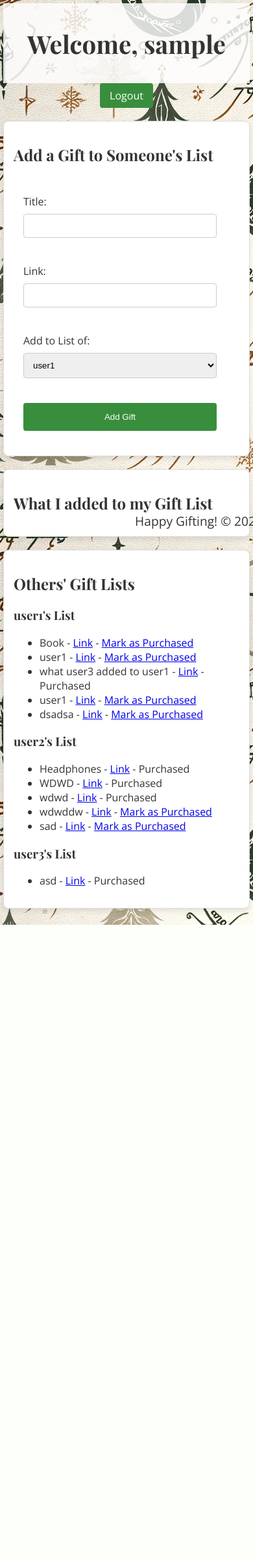
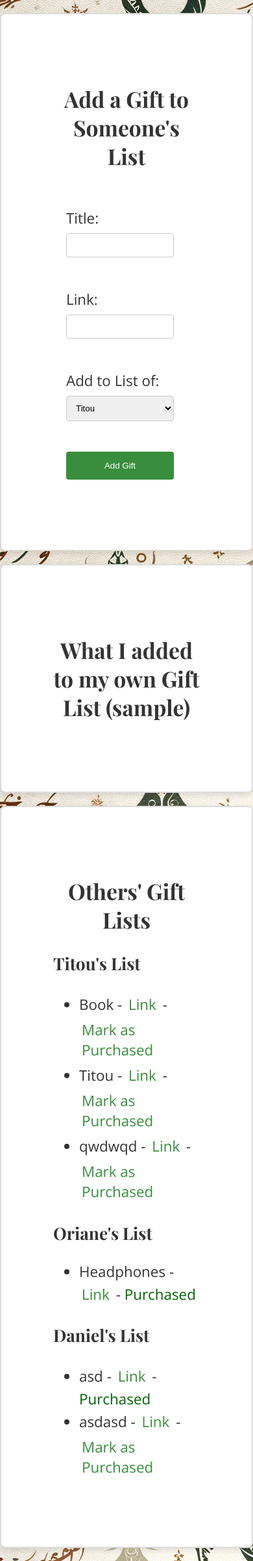
Before and after one commit to myrddin-nazomeita/Midwinter-in-Middle-Earth, a Flask app: page / in a window 390 px wide. Shown: the whole page at 65% size. Before the commit the page ends 1423 px from the top, so only its background shows below. Run offline with Flask 3, Linux system fonts and the light colour scheme; the visitor is signed in with stand-in values (Sample User, id 1).

Commit message:
cleanup login + responsive

```diff
--- a/app.py
+++ b/app.py
@@ -70,4 +70,5 @@ def purchase_gift(username, gift_index):
     return redirect(url_for('index'))
 
 if __name__ == '__main__':
-    app.run(debug=True)
+    # app.run(debug=True)
+    app.run(host='0.0.0.0',debug=True, port=5000)
--- a/data/gift_lists.json
+++ b/data/gift_lists.json
@@ -1,74 +1,44 @@
 {
-    "user1": [
+    "Titou": [
         {
             "title": "Book",
             "link": "http://example.com",
             "purchased": false,
-            "added_by": "user2"
+            "added_by": "Oriane"
         },
         {
-            "title": "user1",
+            "title": "Titou",
             "link": "WDWDWD",
             "purchased": false,
-            "added_by": "user1"
+            "added_by": "Titou"
         },
         {
-            "title": "what user3 added to user1",
-            "link": "dwdwdw",
-            "purchased": true,
-            "added_by": "user3"
-        },
-        {
-            "title": "user1",
-            "link": "wdwddw",
+            "title": "qwdwqd",
+            "link": "https://plutus.it/",
             "purchased": false,
-            "added_by": "user2"
-        },
-        {
-            "title": " dsadsa",
-            "link": "asd",
-            "purchased": false,
-            "added_by": "user1"
+            "added_by": "Daniel"
         }
     ],
-    "user2": [
+    "Oriane": [
         {
             "title": "Headphones",
             "link": "http://example.com",
             "purchased": true,
-            "added_by": "user3"
-        },
-        {
-            "title": "WDWD",
-            "link": "WDWD",
-            "purchased": true,
-            "added_by": "user1"
-        },
-        {
-            "title": "wdwd",
-            "link": "wdwd",
-            "purchased": true,
-            "added_by": "user1"
-        },
-        {
-            "title": "wdwddw",
-            "link": "dwdw",
-            "purchased": false,
-            "added_by": "user2"
-        },
-        {
-            "title": "sad",
-            "link": "asdsd",
-            "purchased": false,
-            "added_by": "user2"
+            "added_by": "Daniel"
         }
     ],
-    "user3": [
+    "Daniel": [
         {
             "title": "asd",
             "link": "asd",
             "purchased": true,
-            "added_by": "user1"
+            "added_by": "Titou"
+        },
+        {
+            "title": "asdasd",
+            "link": "asd",
+            "purchased": false,
+            "added_by": "Daniel"
         }
     ]
 }
--- a/data/users.json
+++ b/data/users.json
@@ -1,5 +1,5 @@
 {
-    "user1": "password1",
-    "user2": "password2",
-    "user3": "password3"
+    "Titou": "password2",
+    "Daniel": "password1",
+    "Oriane": "password3"
 }
--- a/static/festive_styles.css
+++ b/static/festive_styles.css
@@ -1,6 +1,5 @@
 /* Including Google Fonts */
 @import url('https://fonts.googleapis.com/css2?family=Playfair+Display:wght@700&family=Open+Sans&display=swap');
-
 body {
   font-family: 'Open Sans', sans-serif;
   background-color: #f8f8f8;
@@ -11,46 +10,27 @@ body {
   padding: 0;
   box-sizing: border-box;
 }
-
-header {
-    background-color: rgba(255, 255, 255, 0.825);
-    /* Festive red background */
-    padding: 10px;
-    text-align: center;
-}
-
-footer {
-    padding: 10px;
-    margin-right: -50px;
-    text-align: right;
-}
-
 nav {
   text-align: center;
   margin-bottom: 20px;
 }
-
-nav a {
-    color: #ffffff;
-    background-color: #388e3c;
+a {
+  color: #388e3c;
   /* Festive green */
-    padding: 8px 15px;
+  padding: 4px 4px;
   border-radius: 4px;
   text-decoration: none;
   display: inline-block;
   transition: background-color 0.3s ease;
 }
-
 nav a:hover {
   background-color: #2e7031;
 }
-
 h1,
 h2,
 h3 {
   font-family: 'Playfair Display', serif;
 }
-
 section {
   background-color: #ffffff;
   border: 2px solid #ddd;
@@ -61,17 +41,14 @@ section {
   box-shadow: 0 4px 8px rgba(0, 0, 0, 0.1);
   /* Adding subtle shadow */
 }
-
 form {
   display: flex;
   flex-direction: column;
   align-items: stretch;
 }
-
 label {
   margin-top: 10px;
 }
-
 input[type="text"],
 input[type="password"],
 select {
@@ -84,7 +61,6 @@ select {
   border-radius: 4px;
   box-sizing: border-box;
 }
-
 input[type="submit"] {
   background-color: #388e3c;
   /* Festive green */
@@ -96,22 +72,47 @@ input[type="submit"] {
   cursor: pointer;
   transition: background-color 0.3s ease;
 }
-
 input[type="submit"]:hover {
   background-color: #2e7031;
 }
-
+header {
+  position: relative; /* Set the header's position to relative */
+  text-align: center;
+}
+.header-content {
+  position: absolute;
+  left: 50%;
+  transform: translateX(-50%);
+}
+.logout-button {
+  position: absolute;
+  top: 0;
+  right: 10px;
+}
+/* Centering all <h2> elements */
+h2 {
+  text-align: center;
+}
 /* Responsive design adjustments */
-@media screen and (max-width: 768px) {
+/* Zoomed-in styles for smaller screens */
+@media screen and (max-width: 1000px) {
+  body {
+    font-size: 1.4em; /* Increase font size */
+  }
+  header h1 {
+    font-size: 2em; /* Larger header font */
+  }
+  .logout-button a {
+    font-size: 1.2em; /* Larger font size for logout button */
+    padding: 10px 20px; /* Increased padding for better touch targets */
+  }
   section {
     width: auto;
-        padding: 15px;
+    padding: 80px;
   }
-
   form {
-        padding: 15px;
+    padding: 20px;
   }
-
   input[type="text"],
   input[type="password"],
   select,
@@ -120,25 +121,3 @@ input[type="submit"]:hover {
     /* Adjust width for smaller screens */
   }
 }
-
-@media screen and (max-width: 480px) {
-    body {
-        padding: 5px;
-    }
-
-    header,
-    footer {
-        font-size: 1.2em;
-        /* Smaller font size for headers and footers */
-    }
-
-    section {
-        border-width: 1px;
-    }
-}
-
-footer {
-    position: fixed;
-    bottom: 0;
-    width: 100%;
-}
--- a/templates/index.html
+++ b/templates/index.html
@@ -9,14 +9,6 @@
     />
   </head>
   <body>
-    <header>
-      <h1>Welcome, {{ username }}</h1>
-    </header>
-
-    <nav>
-      <a href="/logout">Logout</a>
-    </nav>
-
     <main>
       <section>
         <h2>Add a Gift to Someone's List</h2>
@@ -40,7 +32,7 @@
       </section>
 
       <section>
-        <h2>What I added to my Gift List</h2>
+        <h2>What I added to my own Gift List ({{ username }})</h2>
         <!-- Displaying the User's Current Gift List -->
         <ul>
           {% for gift in gift_lists[username] %} {% if gift.added_by == username
@@ -62,16 +54,12 @@
             <a href="/purchase/{{ user }}/{{ loop.index0 }}"
               >Mark as Purchased</a
             >
-            {% else %} - Purchased {% endif %}
+            {% else %} - <span style="color: darkgreen;">Purchased</span> {% endif %}
           </li>
           {% endfor %}
         </ul>
         {% endif %} {% endfor %}
       </section>
     </main>
-
-    <footer>
-      <p>Happy Gifting! &copy; 2023</p>
-    </footer>
   </body>
 </html>
```
Also changed, not shown: templates/login.html (+60 -18 lines). Lines whose indentation alone changed are shown as unchanged.
